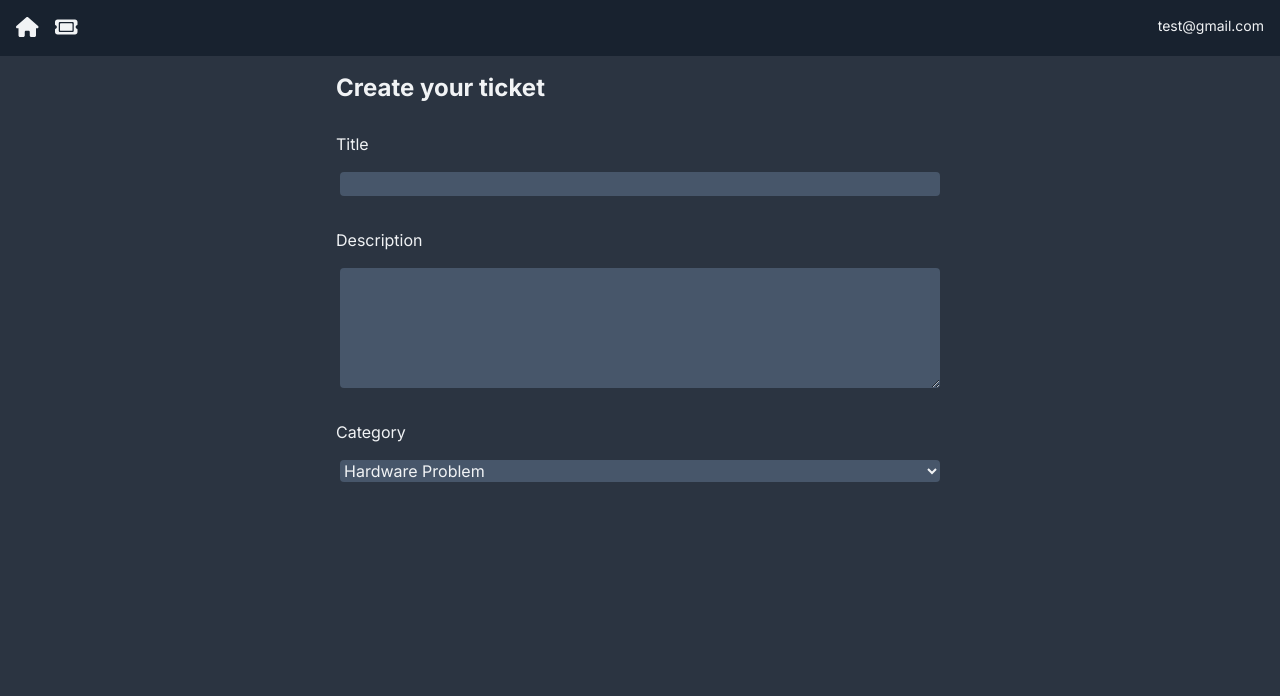
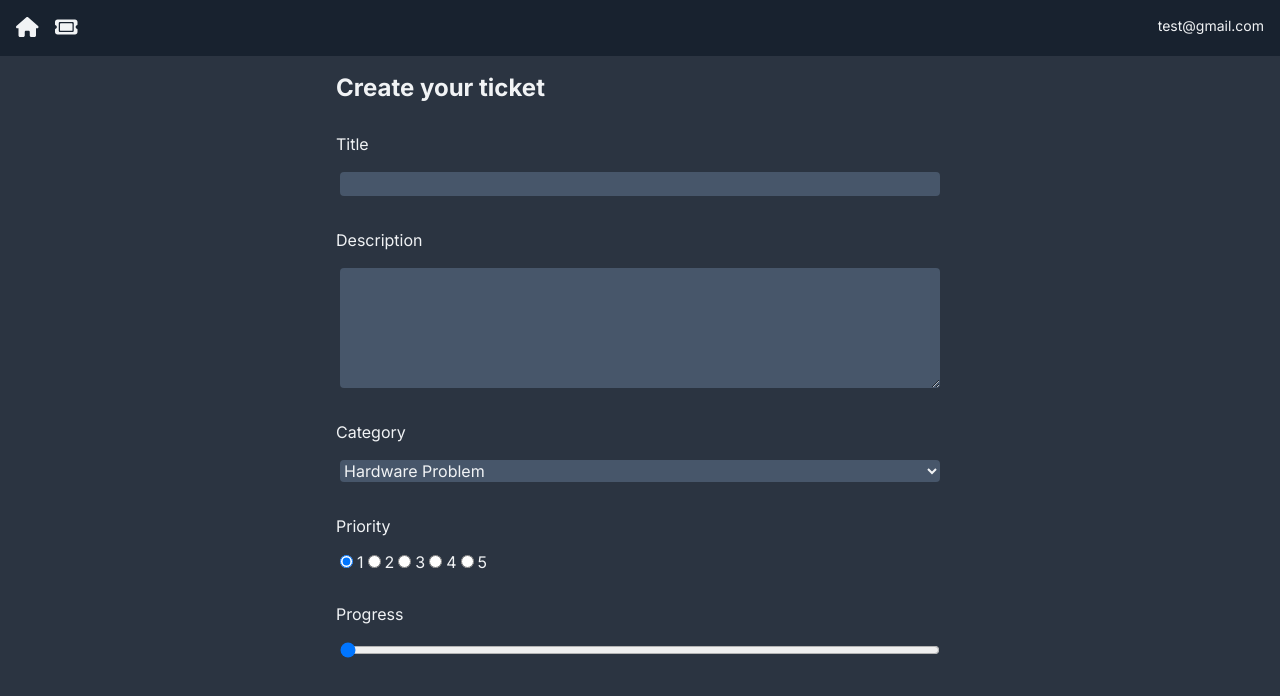
Before and after one commit to theallSparky/nextjs-ticketing, a Next.js app: page /TicketPage/new in a window 1280 px wide. Shown: the top 696 px of the page. Built offline with nearby package versions, Linux system fonts and the light colour scheme.

Commit message:
Built some of form

```diff
--- a/app/(components)/TicketForm.jsx
+++ b/app/(components)/TicketForm.jsx
@@ -66,6 +66,65 @@ const TicketForm = () => {
           <option value="Software Problem">Software Problem</option>
           <option value="Project">Project</option>
         </select>
+
+        <label>Priority</label>
+        <div>
+          <input
+            id="priority-1"
+            name="priority"
+            type="radio"
+            onChange={handleChange}
+            value={1}
+            checked={formData.priority == 1}
+          />
+          <label>1</label>
+          <input
+            id="priority-2"
+            name="priority"
+            type="radio"
+            onChange={handleChange}
+            value={2}
+            checked={formData.priority == 2}
+          />
+          <label>2</label>
+          <input
+            id="priority-3"
+            name="priority"
+            type="radio"
+            onChange={handleChange}
+            value={3}
+            checked={formData.priority == 3}
+          />
+          <label>3</label>
+          <input
+            id="priority-4"
+            name="priority"
+            type="radio"
+            onChange={handleChange}
+            value={4}
+            checked={formData.priority == 4}
+          />
+          <label>4</label>
+          <input
+            id="priority-5"
+            name="priority"
+            type="radio"
+            onChange={handleChange}
+            value={5}
+            checked={formData.priority == 5}
+          />
+          <label>5</label>
+        </div>
+        <label>Progress</label>
+        <input
+          type="range"
+          id="progress"
+          name="progress"
+          value={formData.progress}
+          min="0"
+          max="100"
+          onChange={handleChange}
+        />
       </form>
     </div>
   );
```
